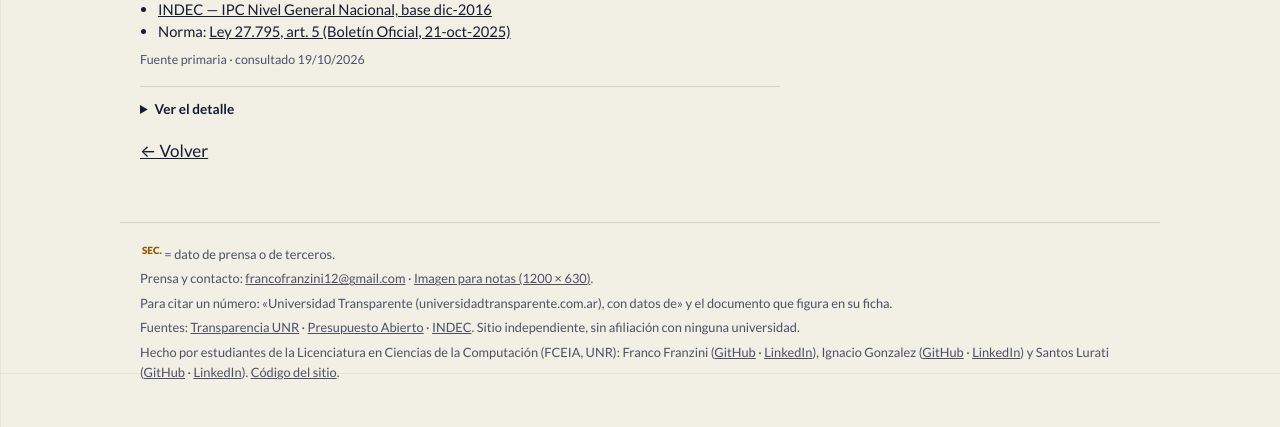
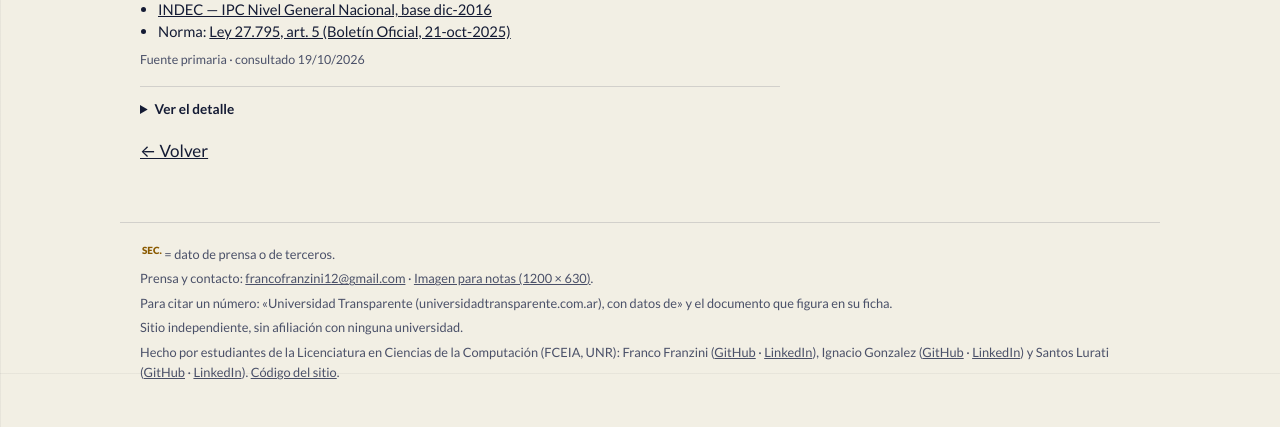
Before and after one commit to francofranzini/unr-transparente, a FastAPI app: page /ficha/cifra/salario/brecha-art5 in a window 1280 px wide. Shown: the part 427-854 px from the top of the page. Run offline with FastAPI, Linux system fonts and the light colour scheme; some libraries are stand-ins or nearby versions.

Commit message:
Pie: sin la línea de fuentes generales; cada número cita la suya en su ficha
Co-Authored-By: Claude Opus 5.5 <noreply@anthropic.com>

```diff
--- a/app/templates/base.html
+++ b/app/templates/base.html
@@ -54,9 +54,7 @@
     <p>Prensa y contacto: <a href="mailto:francofranzini12@gmail.com">francofranzini12@gmail.com</a> ·
        <a href="/static/og-portada.png">Imagen para notas (1200 × 630)</a>.</p>
     <p>Para citar un número: «Universidad Transparente (universidadtransparente.com.ar), con datos de» y el documento que figura en su ficha.</p>
-    <p>Fuentes: <a href="https://transparencia.unr.edu.ar/">Transparencia UNR</a> ·
-       <a href="https://www.presupuestoabierto.gob.ar/sici/datos-abiertos">Presupuesto Abierto</a> ·
-       <a href="https://apis.datos.gob.ar/series/api/">INDEC</a>. Sitio independiente, sin afiliación con ninguna universidad.</p>
+    <p>Sitio independiente, sin afiliación con ninguna universidad.</p>
     {# Autores: nombre, GitHub y LinkedIn. Un enlace vacío no se muestra. #}
     {% set autores = [
       ("Franco Franzini", "https://github.com/francofranzini", "https://www.linkedin.com/in/franco-franzini-7050ab233/"),
```
